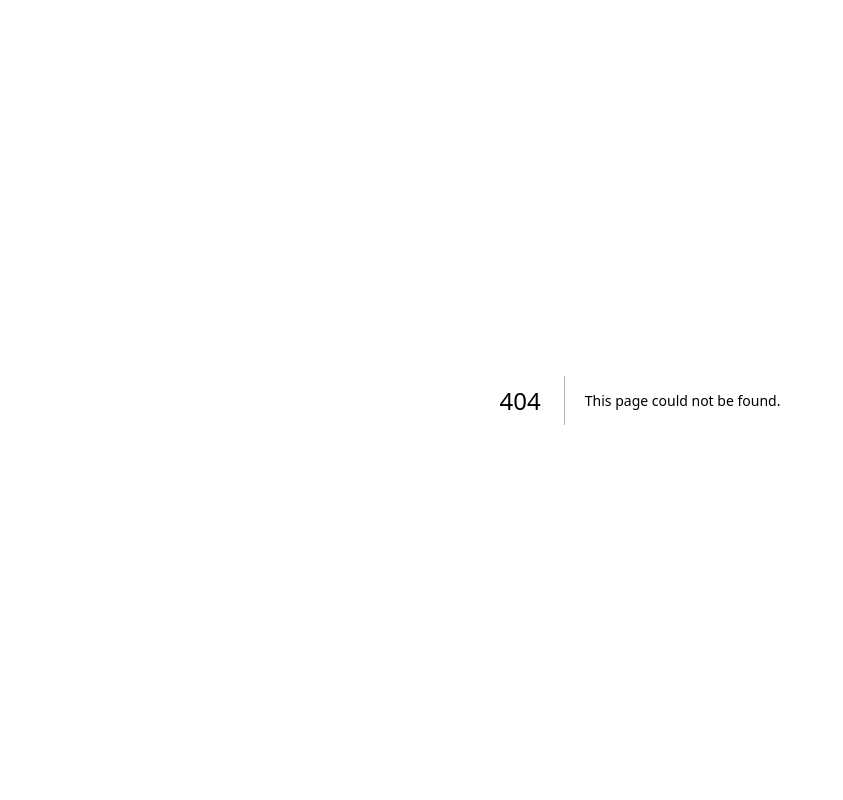
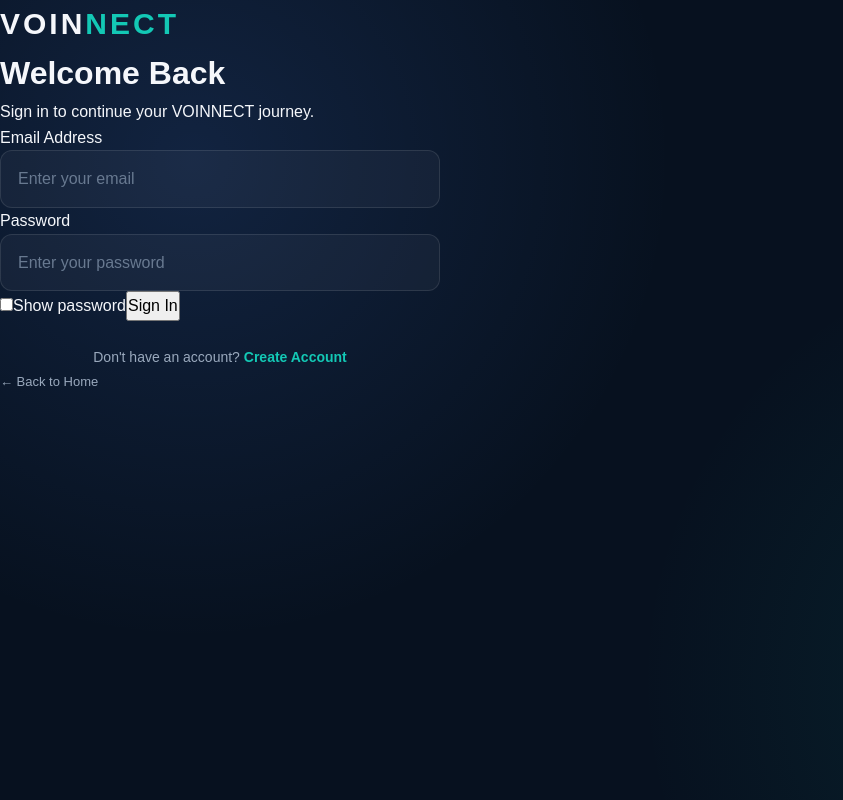
Before and after one commit to HobbiGo/v-nect, a Next.js app: page /register/login in a window 1280 px wide. Before the commit this address had no page. Shown: the whole page, without its empty margins (0-843 px from the left). Built offline with nearby package versions, Linux system fonts and the light colour scheme.

Commit message:
Create page.tsx

```diff
--- /dev/null
+++ b/src/app/register/login/page.tsx
@@ -0,0 +1,66 @@
+
+"use client";
+
+import { useState } from "react";
+import Link from "next/link";
+
+export default function LoginPage() {
+  const [showPassword, setShowPassword] = useState(false);
+
+  return (
+    <main className="auth-page">
+      <div className="auth-card">
+        <Link href="/" className="auth-logo">
+          VOIN<span>NECT</span>
+        </Link>
+
+        <h1>Welcome Back</h1>
+        <p>Sign in to continue your VOINNECT journey.</p>
+
+        <form className="auth-form">
+          <label className="auth-field">
+            Email Address
+            <input
+              type="email"
+              placeholder="Enter your email"
+              autoComplete="email"
+              required
+            />
+          </label>
+
+          <label className="auth-field">
+            Password
+            <input
+              type={showPassword ? "text" : "password"}
+              placeholder="Enter your password"
+              autoComplete="current-password"
+              required
+            />
+          </label>
+
+          <label className="terms-check">
+            <input
+              type="checkbox"
+              checked={showPassword}
+              onChange={(e) => setShowPassword(e.target.checked)}
+            />
+            <span>Show password</span>
+          </label>
+
+          <button type="submit" className="auth-submit">
+            Sign In
+          </button>
+        </form>
+
+        <div className="auth-switch">
+          Don't have an account?{" "}
+          <Link href="/register">Create Account</Link>
+        </div>
+
+        <div className="auth-back">
+          <Link href="/">← Back to Home</Link>
+        </div>
+      </div>
+    </main>
+  );
+}
```
